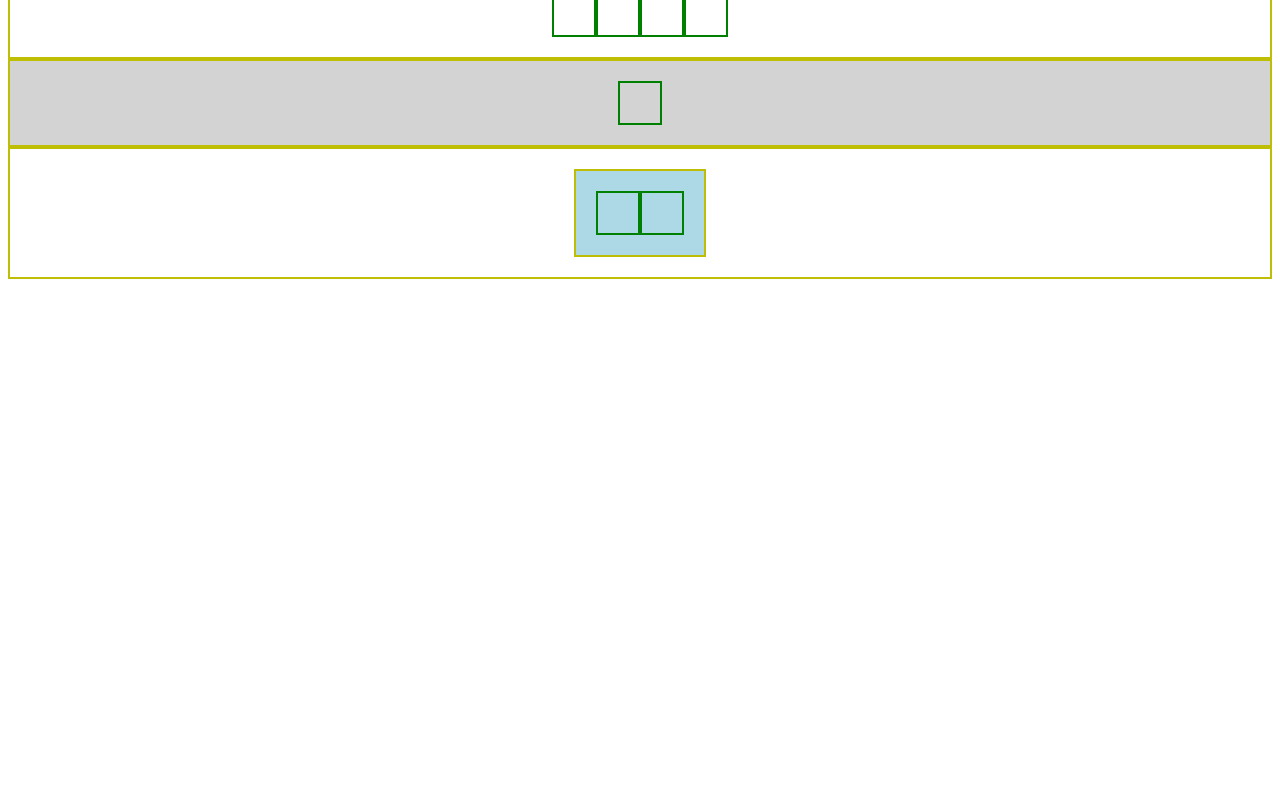
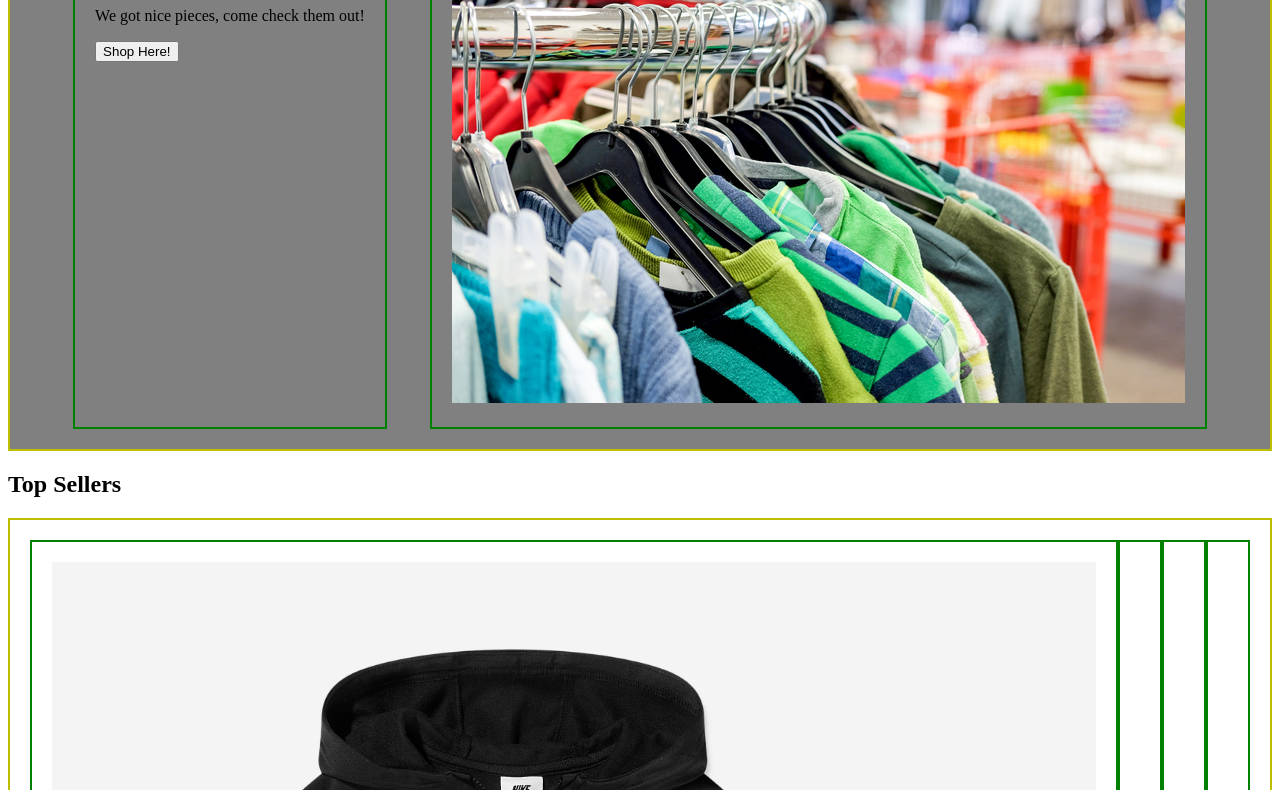
Before and after one commit to NicholasS2027/CS1-Unit2-Activity-1, a plain HTML site: page index.html in a window 1280 px wide. Shown: the part 125-915 px from the top of the page. Before the commit the page ends 800 px from the top, so only its background shows below. Drawn offline with Linux system fonts and the light colour scheme.

Commit message:
adding images and stuff to my website

```diff
--- a/index.html
+++ b/index.html
@@ -11,15 +11,25 @@
 <body>
 
 <div class="flexbox" id="box1">
+  <div class="item">
+  <h1>NY Thrift</h1>
+  <p>We got nice pieces, come check them out!</p>
+  <button>Shop Here!</button>
+  </div>
+  <div class="item">
+    <img src="thrift.jpg" width="100%">
+  </div>
+
+</div>
+<h2>Top Sellers</h2>
+<div class="flexbox" id="box2">
+  <div class="item">
+    <img src="nike-set.jpg" width="100%">
+    <p>This is one of our best pieces at a great price!</p>
+  </div>
   <div class="item"></div>
   <div class="item"></div>
-</div>
-
-<div class="flexbox" id="box2">
   <div class="item"></div>
-  <div class="item"></div>
-<div class="item"></div>
-<div class="item"></div>
 
 </div>
 
```
Also changed, not shown: nike-set.jpg (added), thrift.jpg (added).
